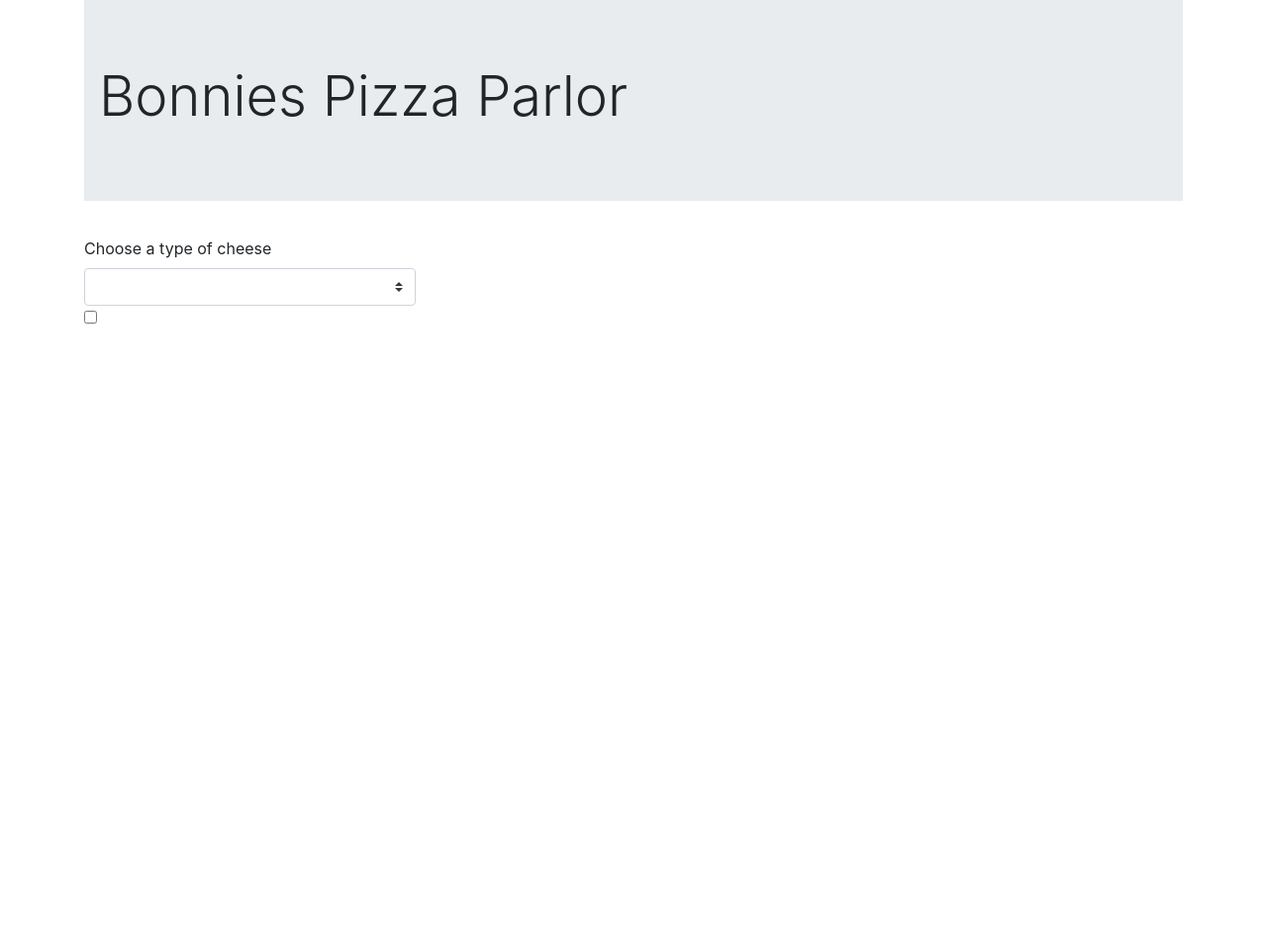
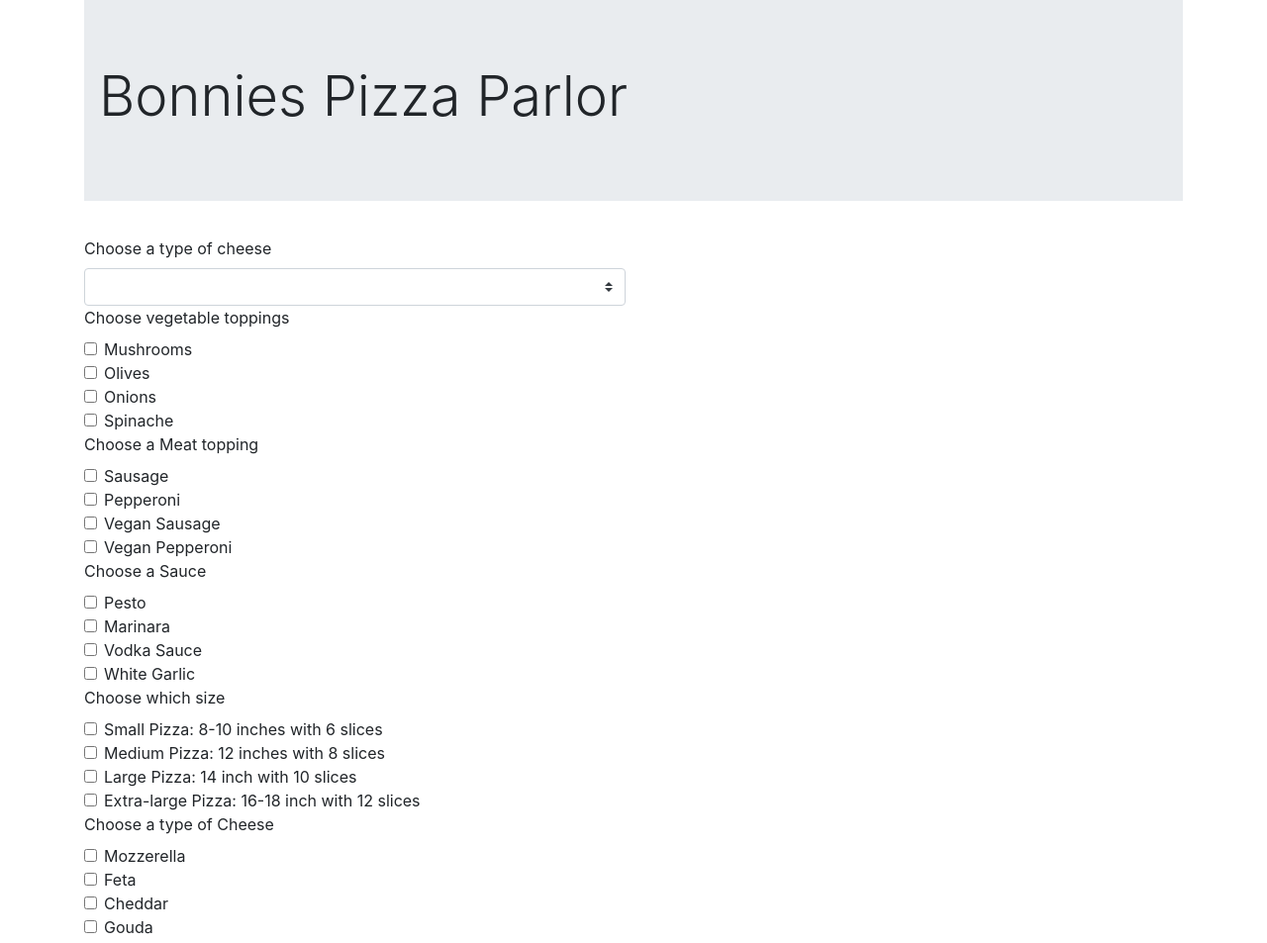
Before and after one commit to LonleyBuzzyBee/pizza--parlor, a plain HTML site: page index.html in a window 1280 px wide. Shown: the whole page at 99% size. Before the commit the page ends 800 px from the top, so only its background shows below. Drawn offline with Linux system fonts and the light colour scheme.

Commit message:
added four more check box forms index.html

```diff
--- a/index.html
+++ b/index.html
@@ -25,11 +25,91 @@
             <option value="3">Mozzerella</option>
             <option value="4">Feta</option>
           </select>
-         <div class="form-check">
-           <input type="checkbox" class="form-check-input" id="check-1" value="1">
-           <label for="check-1" class="form-check-label"></label>
-
-         </div>
+          <label for="vToppings">Choose vegetable toppings</label>
+          <div class="form-check" class="vToppings">
+            <input type="checkbox" class="form-check-input" id="check-1" value="1">
+            <label for="check-1" class="form-check-label">Mushrooms</label>
+          </div>
+          <div class="form-check" class="vToppings">
+            <input type="checkbox" class="form-check-input" id="check-2" value="2">
+            <label for="check-2" class="form-check-label">Olives</label>
+          </div>
+          <div class="form-check" class="vToppings">
+            <input type="checkbox" class="form-check-input" id="check-3" value="3">
+            <label for="check-3" class="form-check-label">Onions</label>
+          </div>
+          <div class="form-check" class="vToppings">
+            <input type="checkbox" class="form-check-input" id="check-4" value="4">
+            <label for="check-4" class="form-check-label">Spinache</label>
+          </div>
+          <label for="mToppings">Choose a Meat topping</label>
+          <div class="form-check" class="mToppings">
+            <input type="checkbox" class="form-check-input" id="check-1" value="1">
+            <label for="check-1" class="form-check-label">Sausage</label>
+          </div>
+          <div class="form-check" class="mToppings">
+            <input type="checkbox" class="form-check-input" id="check-2" value="2">
+            <label for="check-2" class="form-check-label">Pepperoni</label>
+          </div>
+          <div class="form-check" class="mToppings">
+            <input type="checkbox" class="form-check-input" id="check-3" value="3">
+            <label for="check-3" class="form-check-label">Vegan Sausage</label>
+          </div>
+          <div class="form-check" class="mToppings">
+            <input type="checkbox" class="form-check-input" id="check-4" value="4">
+            <label for="check-4" class="form-check-label">Vegan Pepperoni</label>
+          </div>
+          <label for="sauce">Choose a Sauce</label>
+          <div class="form-check" class="sauce">
+            <input type="checkbox" class="form-check-input" id="check-1" value="1">
+            <label for="check-1" class="form-check-label">Pesto</label>
+          </div>
+          <div class="form-check" class="sauce">
+            <input type="checkbox" class="form-check-input" id="check-2" value="2">
+            <label for="check-2" class="form-check-label">Marinara</label>
+          </div>
+          <div class="form-check" class="sauce">
+            <input type="checkbox" class="form-check-input" id="check-3" value="3">
+            <label for="check-3" class="form-check-label">Vodka Sauce</label>
+          </div>
+          <div class="form-check" class="sauce">
+            <input type="checkbox" class="form-check-input" id="check-4" value="4">
+            <label for="check-4" class="form-check-label">White Garlic</label>
+          </div>
+          <label for="size">Choose which size</label>
+          <div class="form-check" class="size">
+            <input type="checkbox" class="form-check-input" id="check-1" value="1">
+            <label for="check-1" class="form-check-label">Small Pizza: 8-10 inches with 6 slices</label>
+          </div>
+          <div class="form-check" class="size">
+            <input type="checkbox" class="form-check-input" id="check-2" value="2">
+            <label for="check-2" class="form-check-label">Medium Pizza: 12 inches with 8 slices</label>
+          </div>
+          <div class="form-check" class="size">
+            <input type="checkbox" class="form-check-input" id="check-3" value="3">
+            <label for="check-3" class="form-check-label">Large Pizza: 14 inch with 10 slices</label>
+          </div>
+          <div class="form-check" class="size">
+            <input type="checkbox" class="form-check-input" id="check-4" value="4">
+            <label for="check-4" class="form-check-label">Extra-large Pizza: 16-18 inch with 12 slices</label>
+          </div>
+          <label for="cheese">Choose a type of Cheese</label>
+          <div class="form-check" class="cheese">
+            <input type="checkbox" class="form-check-input" id="check-1" value="1">
+            <label for="check-1" class="form-check-label">Mozzerella</label>
+          </div>
+          <div class="form-check" class="cheese">
+            <input type="checkbox" class="form-check-input" id="check-2" value="2">
+            <label for="check-2" class="form-check-label">Feta</label>
+          </div>
+          <div class="form-check" class="cheese">
+            <input type="checkbox" class="form-check-input" id="check-3" value="3">
+            <label for="check-3" class="form-check-label">Cheddar</label>
+          </div>
+          <div class="form-check" class="cheese">
+            <input type="checkbox" class="form-check-input" id="check-4" value="4">
+            <label for="check-4" class="form-check-label">Gouda</label>
+          </div>
         </div>
       </div>
     </form>
```
